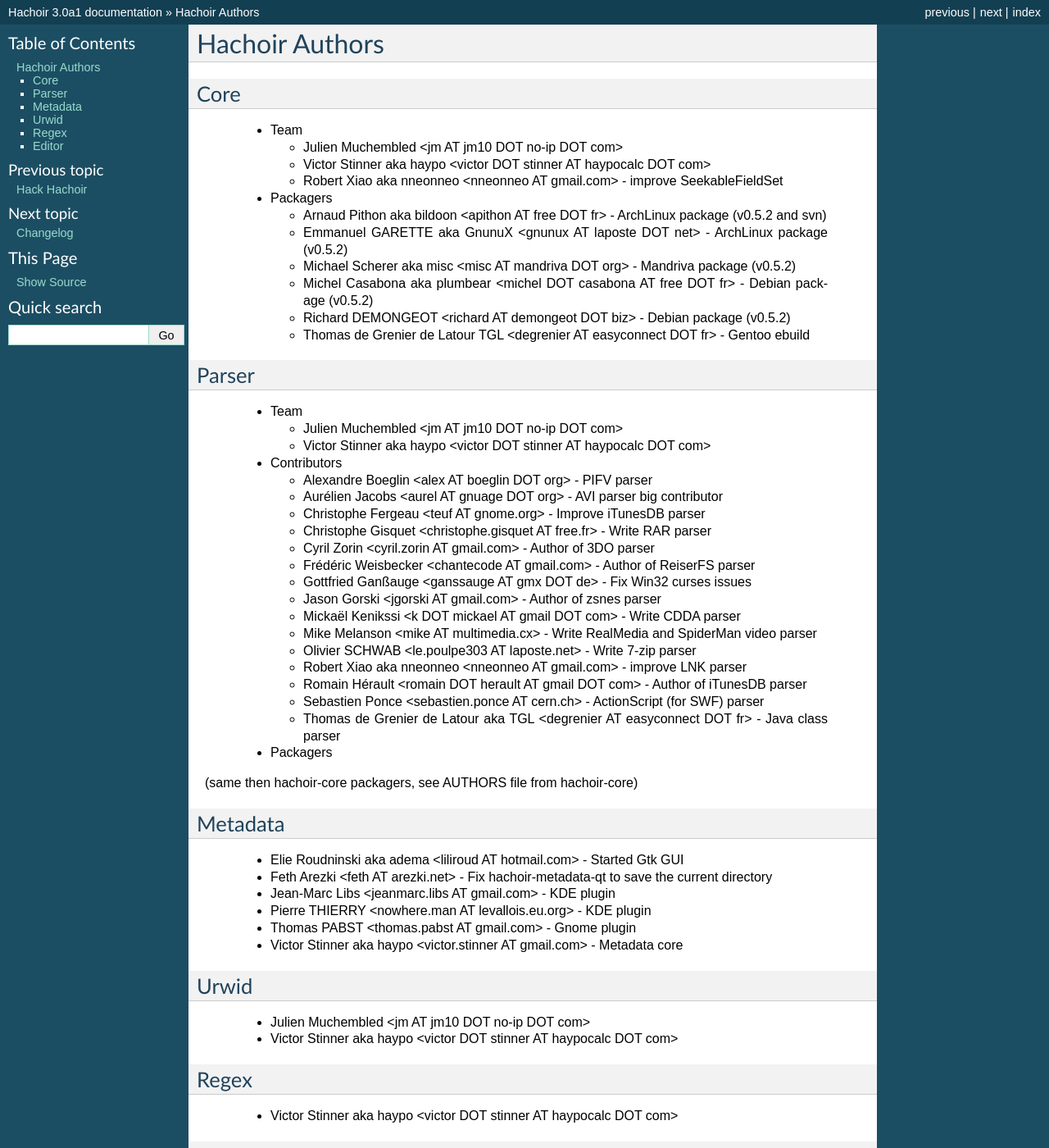
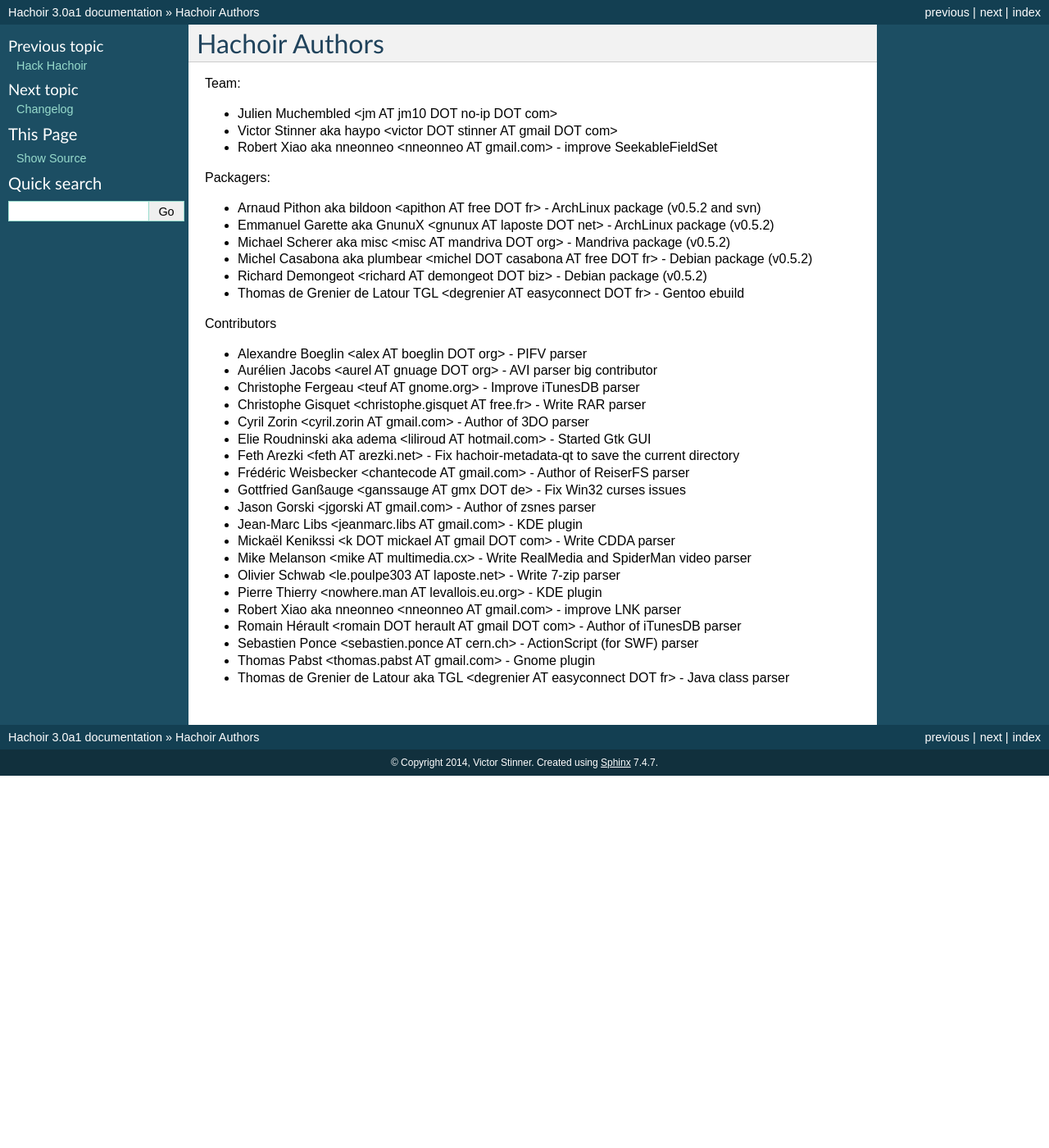
Before and after one commit to vstinner/hachoir, a Sphinx documentation site: the page built from doc/authors.rst, in a window 1280 px wide and 1400 px high. Shown: the whole window at 82% size. Built offline with Sphinx 7.4.7, drawn with Linux system fonts in a browser that asks for light colours; some of the changed text lies outside the part shown.

Commit message:
doc: Merge list of authors

```diff
--- a/doc/authors.rst
+++ b/doc/authors.rst
@@ -2,78 +2,40 @@
 Hachoir Authors
 +++++++++++++++
 
-Core
-====
+Team:
 
- * Team
+* Julien Muchembled <jm AT jm10 DOT no-ip DOT com>
+* Victor Stinner aka haypo <victor DOT stinner AT gmail DOT com>
+* Robert Xiao aka nneonneo <nneonneo AT gmail.com> - improve SeekableFieldSet
 
-   - Julien Muchembled <jm AT jm10 DOT no-ip DOT com>
-   - Victor Stinner aka haypo <victor DOT stinner AT haypocalc DOT com>
-   - Robert Xiao aka nneonneo <nneonneo AT gmail.com> - improve SeekableFieldSet
+Packagers:
 
- * Packagers
+* Arnaud Pithon aka bildoon <apithon AT free DOT fr> - ArchLinux package (v0.5.2 and svn)
+* Emmanuel Garette aka GnunuX <gnunux AT laposte DOT net> - ArchLinux package (v0.5.2)
+* Michael Scherer aka misc <misc AT mandriva DOT org> - Mandriva package (v0.5.2)
+* Michel Casabona aka plumbear <michel DOT casabona AT free DOT fr> - Debian package (v0.5.2)
+* Richard Demongeot <richard AT demongeot DOT biz> - Debian package (v0.5.2)
+* Thomas de Grenier de Latour TGL <degrenier AT easyconnect DOT fr> - Gentoo ebuild
 
-   - Arnaud Pithon aka bildoon <apithon AT free DOT fr> - ArchLinux package (v0.5.2 and svn)
-   - Emmanuel GARETTE aka GnunuX <gnunux AT laposte DOT net> - ArchLinux package (v0.5.2)
-   - Michael Scherer aka misc <misc AT mandriva DOT org> - Mandriva package (v0.5.2)
-   - Michel Casabona aka plumbear <michel DOT casabona AT free DOT fr> - Debian package (v0.5.2)
-   - Richard DEMONGEOT <richard AT demongeot DOT biz> - Debian package (v0.5.2)
-   - Thomas de Grenier de Latour TGL <degrenier AT easyconnect DOT fr> - Gentoo ebuild
+Contributors
 
-Parser
-======
-
- * Team
-
-   - Julien Muchembled <jm AT jm10 DOT no-ip DOT com>
-   - Victor Stinner aka haypo <victor DOT stinner AT haypocalc DOT com>
-
- * Contributors
-
-   - Alexandre Boeglin <alex AT boeglin DOT org> - PIFV parser
-   - Aurélien Jacobs <aurel AT gnuage DOT org> - AVI parser big contributor
-   - Christophe Fergeau <teuf AT gnome.org> - Improve iTunesDB parser
-   - Christophe Gisquet <christophe.gisquet AT free.fr> - Write RAR parser
-   - Cyril Zorin <cyril.zorin AT gmail.com> - Author of 3DO parser
-   - Frédéric Weisbecker <chantecode AT gmail.com> - Author of ReiserFS parser
-   - Gottfried Ganßauge <ganssauge AT gmx DOT de> - Fix Win32 curses issues
-   - Jason Gorski <jgorski AT gmail.com> - Author of zsnes parser
-   - Mickaël Kenikssi <k DOT mickael AT gmail DOT com> - Write CDDA parser
-   - Mike Melanson <mike AT multimedia.cx> - Write RealMedia and SpiderMan video parser
-   - Olivier SCHWAB <le.poulpe303 AT laposte.net> - Write 7-zip parser
-   - Robert Xiao aka nneonneo <nneonneo AT gmail.com> - improve LNK parser
-   - Romain Hérault <romain DOT herault AT gmail DOT com> - Author of iTunesDB parser
-   - Sebastien Ponce <sebastien.ponce AT cern.ch> - ActionScript (for SWF) parser
-   - Thomas de Grenier de Latour aka TGL <degrenier AT easyconnect DOT fr> - Java class parser
-
- * Packagers
-
-(same then hachoir-core packagers, see AUTHORS file from hachoir-core)
-
-
-Metadata
-========
-
- - Elie Roudninski aka adema <liliroud AT hotmail.com> - Started Gtk GUI
- - Feth Arezki <feth AT arezki.net> - Fix hachoir-metadata-qt to save the current directory
- - Jean-Marc Libs <jeanmarc.libs AT gmail.com> - KDE plugin
- - Pierre THIERRY <nowhere.man AT levallois.eu.org> - KDE plugin
- - Thomas PABST <thomas.pabst AT gmail.com> - Gnome plugin
- - Victor Stinner aka haypo <victor.stinner AT gmail.com> - Metadata core
-
-Urwid
-=====
-
- - Julien Muchembled <jm AT jm10 DOT no-ip DOT com>
- - Victor Stinner aka haypo <victor DOT stinner AT haypocalc DOT com>
-
-
-Regex
-=====
-
- - Victor Stinner aka haypo <victor DOT stinner AT haypocalc DOT com>
-
-Editor
-======
-
- - Victor Stinner aka haypo <victor DOT stinner AT haypocalc DOT com>
+* Alexandre Boeglin <alex AT boeglin DOT org> - PIFV parser
+* Aurélien Jacobs <aurel AT gnuage DOT org> - AVI parser big contributor
+* Christophe Fergeau <teuf AT gnome.org> - Improve iTunesDB parser
+* Christophe Gisquet <christophe.gisquet AT free.fr> - Write RAR parser
+* Cyril Zorin <cyril.zorin AT gmail.com> - Author of 3DO parser
+* Elie Roudninski aka adema <liliroud AT hotmail.com> - Started Gtk GUI
+* Feth Arezki <feth AT arezki.net> - Fix hachoir-metadata-qt to save the current directory
+* Frédéric Weisbecker <chantecode AT gmail.com> - Author of ReiserFS parser
+* Gottfried Ganßauge <ganssauge AT gmx DOT de> - Fix Win32 curses issues
+* Jason Gorski <jgorski AT gmail.com> - Author of zsnes parser
+* Jean-Marc Libs <jeanmarc.libs AT gmail.com> - KDE plugin
+* Mickaël Kenikssi <k DOT mickael AT gmail DOT com> - Write CDDA parser
+* Mike Melanson <mike AT multimedia.cx> - Write RealMedia and SpiderMan video parser
+* Olivier Schwab <le.poulpe303 AT laposte.net> - Write 7-zip parser
+* Pierre Thierry <nowhere.man AT levallois.eu.org> - KDE plugin
+* Robert Xiao aka nneonneo <nneonneo AT gmail.com> - improve LNK parser
+* Romain Hérault <romain DOT herault AT gmail DOT com> - Author of iTunesDB parser
+* Sebastien Ponce <sebastien.ponce AT cern.ch> - ActionScript (for SWF) parser
+* Thomas Pabst <thomas.pabst AT gmail.com> - Gnome plugin
+* Thomas de Grenier de Latour aka TGL <degrenier AT easyconnect DOT fr> - Java class parser
```
